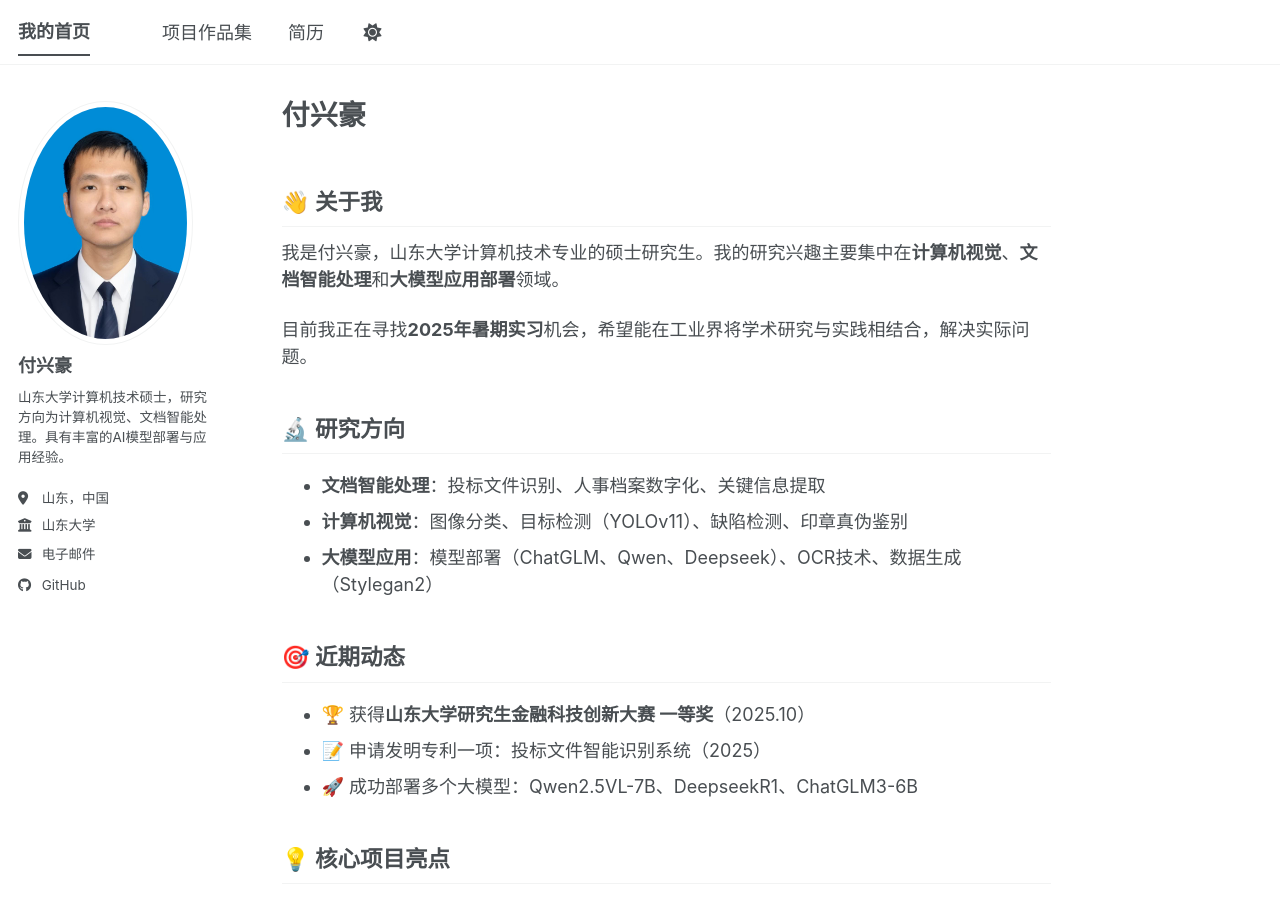
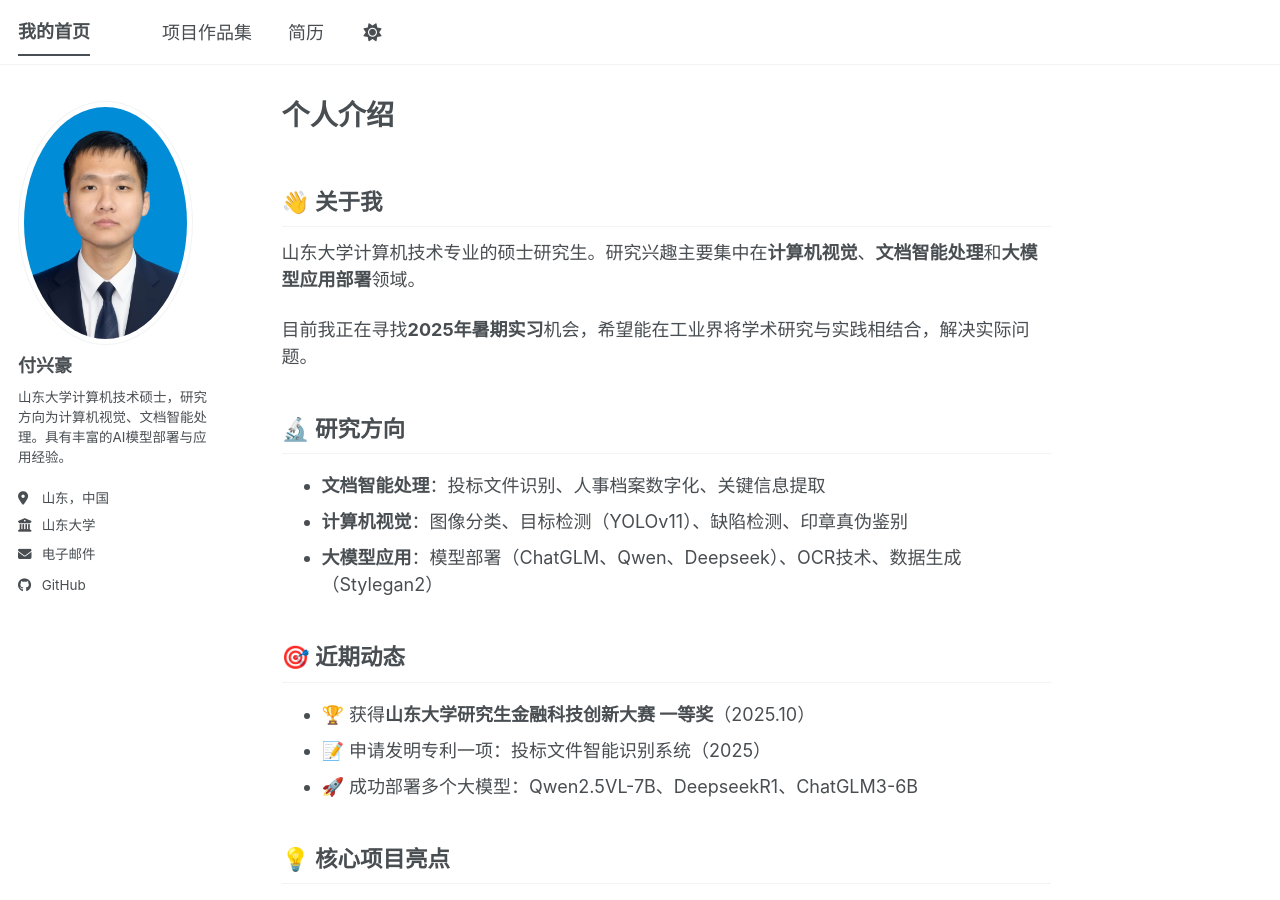
Before and after one commit to Yunzhiqi/yunzhiqi.github.io, a Jekyll site: the page built from _pages/about.md, in a window 1280 px wide and 900 px high. Built offline with Jekyll 4.4.1, drawn with Linux system fonts in a browser that asks for light colours; a script bundle is joined from its source files by our own code; library files that are not in the unit come from our copies.

Commit message:
Update about.md

```diff
--- a/_pages/about.md
+++ b/_pages/about.md
@@ -1,6 +1,6 @@
 ---
 permalink: /
-title: "付兴豪"
+title: "个人介绍"
 author_profile: true
 redirect_from:
   - /about/
@@ -11,7 +11,7 @@ redirect_from:
 
 ## 👋 关于我
 
-我是付兴豪，山东大学计算机技术专业的硕士研究生。我的研究兴趣主要集中在**计算机视觉**、**文档智能处理**和**大模型应用部署**领域。
+山东大学计算机技术专业的硕士研究生。研究兴趣主要集中在**计算机视觉**、**文档智能处理**和**大模型应用部署**领域。
 
 目前我正在寻找**2025年暑期实习**机会，希望能在工业界将学术研究与实践相结合，解决实际问题。
 
```
